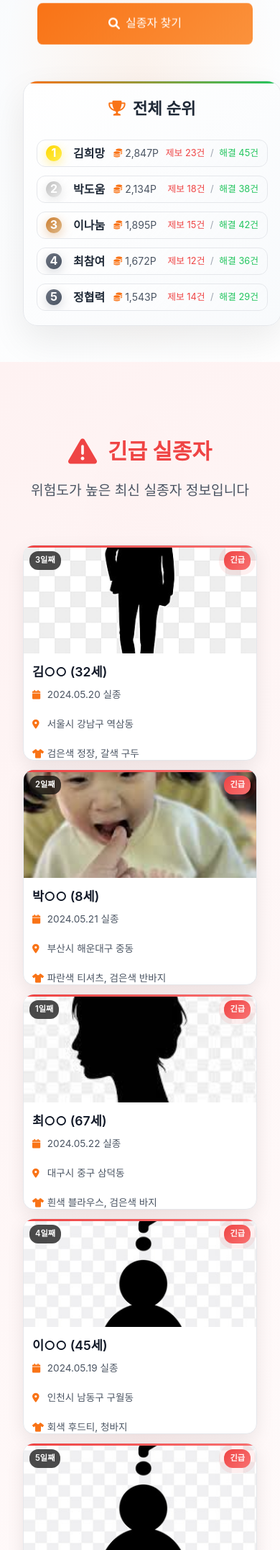
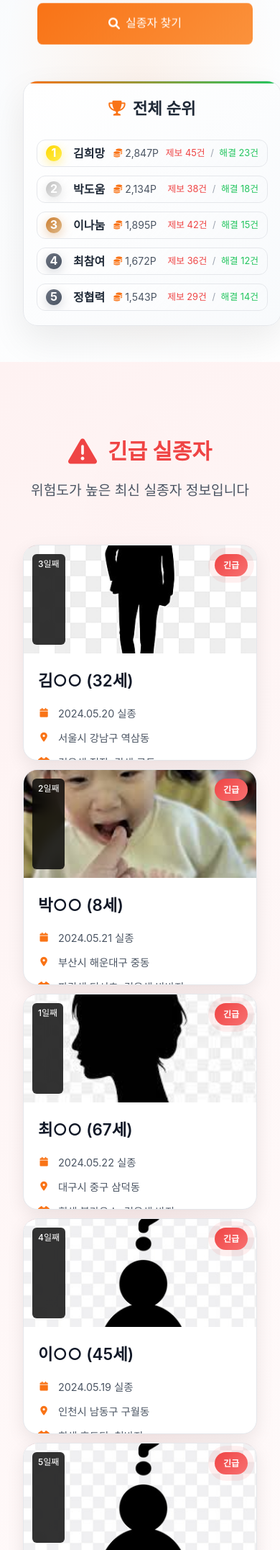
Before and after one commit to ANGIBU/songil, a Flask app: page / in a window 390 px wide. Shown: the part 306-2460 px from the top of the page at 72% size. Run offline with Flask 3, Linux system fonts and the light colour scheme; some libraries are stand-ins or nearby versions.

Commit message:
Automated Commit Update at 2025-05-28 05:19:52

```diff
--- a/static/css/index.css
+++ b/static/css/index.css
@@ -404,9 +404,10 @@
     display: none !important;
 }
 
+/* 실종자 카드 - missing-search.css와 일치하도록 개선 */
 .missing-card {
     background: white;
-    border-radius: 15px;
+    border-radius: 20px;
     overflow: hidden;
     box-shadow: 0 8px 25px rgba(0, 0, 0, 0.08);
     border: 1px solid var(--gray-200);
@@ -420,19 +421,29 @@
 }
 
 .missing-card:hover {
-    transform: translateY(-5px);
-    box-shadow: 0 15px 35px rgba(0, 0, 0, 0.12);
+    transform: translateY(-8px);
+    box-shadow: 0 15px 40px rgba(0, 0, 0, 0.12);
 }
 
-.missing-card.urgent::before {
+.missing-card::before {
     content: '';
     position: absolute;
     top: 0;
     left: 0;
     right: 0;
-    height: 3px;
+    height: 4px;
+    background: linear-gradient(90deg, var(--primary-orange) 0%, var(--primary-orange-light) 100%);
+    transform: scaleX(0);
+    transition: transform 0.3s ease;
+}
+
+.missing-card:hover::before {
+    transform: scaleX(1);
+}
+
+.missing-card.urgent::before {
     background: linear-gradient(90deg, var(--danger-red) 0%, var(--danger-red-light) 100%);
-    z-index: 1;
+    transform: scaleX(1);
 }
 
 .card-image {
@@ -455,11 +466,11 @@
 
 .danger-level {
     position: absolute;
-    top: 8px;
-    right: 8px;
-    padding: 4px 8px;
-    border-radius: 12px;
-    font-size: 0.7rem;
+    top: 12px;
+    right: 12px;
+    padding: 6px 12px;
+    border-radius: 20px;
+    font-size: 0.75rem;
     font-weight: 600;
     color: white;
     backdrop-filter: blur(10px);
@@ -481,25 +492,23 @@
 
 @keyframes dangerPulse {
     0%, 100% { box-shadow: 0 0 0 0 rgba(239, 68, 68, 0.7); }
-    50% { box-shadow: 0 0 0 8px rgba(239, 68, 68, 0); }
+    50% { box-shadow: 0 0 0 10px rgba(239, 68, 68, 0); }
 }
 
 .missing-period {
     position: absolute;
-    top: 8px;
-    left: 8px;
+    bottom: 12px;
+    left: 12px;
+    background: rgba(0, 0, 0, 0.8);
+    color: white;
     padding: 4px 8px;
-    background: rgba(0, 0, 0, 0.7);
-    color: white;
-    border-radius: 12px;
-    font-size: 0.7rem;
-    font-weight: 600;
-    backdrop-filter: blur(10px);
-    z-index: 2;
+    border-radius: 6px;
+    font-size: 0.75rem;
+    font-weight: 500;
 }
 
 .card-content {
-    padding: 15px;
+    padding: 25px;
     height: calc(100% - 150px);
     display: flex;
     flex-direction: column;
@@ -507,18 +516,25 @@
 }
 
 .card-content h3 {
-    font-size: 1.1rem;
+    font-size: 1.4rem;
     font-weight: 600;
     color: var(--gray-900);
-    margin-bottom: 8px;
+    margin-bottom: 15px;
 }
 
 .missing-info {
     color: var(--gray-600);
-    margin-bottom: 12px;
-    line-height: 1.4;
-    font-size: 0.85rem;
+    margin-bottom: 20px;
+    line-height: 1.8;
     flex: 1;
+}
+
+.missing-info p {
+    margin-bottom: 8px;
+    display: flex;
+    align-items: center;
+    gap: 8px;
+    font-size: 0.9rem;
 }
 
 .missing-info span {
@@ -528,8 +544,8 @@
 
 .missing-info i {
     color: var(--primary-orange);
-    margin-right: 5px;
-    width: 12px;
+    width: 16px;
+    text-align: center;
     font-size: 0.8rem;
 }
 
@@ -537,48 +553,52 @@
     display: flex;
     justify-content: space-between;
     align-items: center;
-    gap: 8px;
+    gap: 15px;
     margin-top: auto;
 }
 
 .up-btn {
     display: flex;
     align-items: center;
-    gap: 4px;
+    gap: 8px;
     background: var(--secondary-green-soft);
     color: var(--secondary-green-dark);
     border: 1px solid var(--secondary-green-light);
-    padding: 6px 10px;
-    border-radius: 8px;
+    padding: 12px 18px;
+    border-radius: 10px;
     cursor: pointer;
     transition: all 0.3s ease;
-    font-size: 0.8rem;
-    font-weight: 500;
+    font-size: 0.9rem;
+    font-weight: 600;
+    position: relative;
+    overflow: hidden;
 }
 
 .up-btn:hover {
     background: var(--secondary-green);
     color: white;
-    transform: translateY(-1px);
+    transform: translateY(-2px);
 }
 
 .detail-btn {
     background: linear-gradient(135deg, var(--primary-orange) 0%, var(--primary-orange-light) 100%);
     color: white;
-    padding: 6px 12px;
-    border-radius: 8px;
+    padding: 12px 20px;
+    border-radius: 10px;
     text-decoration: none;
-    font-size: 0.8rem;
-    font-weight: 500;
+    font-size: 0.9rem;
+    font-weight: 600;
     transition: all 0.3s ease;
     display: flex;
     align-items: center;
-    gap: 4px;
+    gap: 8px;
+    position: relative;
+    overflow: hidden;
 }
 
 .detail-btn:hover {
     background: linear-gradient(135deg, var(--primary-orange-dark) 0%, var(--primary-orange) 100%);
-    transform: translateY(-1px);
+    transform: translateY(-2px);
 }
 
 .section-footer {
@@ -1032,7 +1056,7 @@
     }
 
     .card-content {
-        padding: 12px;
+        padding: 20px;
     }
 
     .step {
--- a/static/css/style.css
+++ b/static/css/style.css
@@ -913,7 +913,7 @@ body {
     opacity: 0.9;
 }
 
-/* 물결 캔버스 최적화 - 전체 화면 완전 커버 및 잘림 방지 */
+/* 물결 캔버스 최적화 - 전체 화면 완전 커버 */
 .wave-canvas {
     position: absolute;
     top: 0;
@@ -930,19 +930,6 @@ body {
     -ms-user-select: none;
     /* 부드러운 혼합 모드 */
     mix-blend-mode: soft-light;
-    /* 캔버스 완전 커버를 위한 추가 스타일 - 잘림 방지 완전 해결 */
-    width: 100vw !important;
-    height: 100% !important;
-    min-width: 100vw;
-    min-height: 100%;
-    /* 화면 가장자리 완전 커버 - 스케일 확대 적용 */
-    transform: scale(1.2);
-    transform-origin: center center;
-    /* 가장자리 완전 차단 */
-    margin: 0;
-    padding: 0;
-    border: none;
-    outline: none;
 }
 
 /* CTA 섹션 */
--- a/static/js/index.js
+++ b/static/js/index.js
@@ -127,13 +127,13 @@ const allMissingData = [
     }
 ];
 
-// 순위 데이터 (제보와 해결로 변경)
+// 순위 데이터 (제보와 해결 건수 바꿈)
 const rankingData = [
-    { rank: 1, name: "김희망", points: 2847, region: "서울시", reports: 23, witnesses: 45 },
-    { rank: 2, name: "박도움", points: 2134, region: "부산시", reports: 18, witnesses: 38 },
-    { rank: 3, name: "이나눔", points: 1895, region: "대구시", reports: 15, witnesses: 42 },
-    { rank: 4, name: "최참여", points: 1672, region: "인천시", reports: 12, witnesses: 36 },
-    { rank: 5, name: "정협력", points: 1543, region: "광주시", reports: 14, witnesses: 29 }
+    { rank: 1, name: "김희망", points: 2847, region: "서울시", reports: 45, witnesses: 23 },
+    { rank: 2, name: "박도움", points: 2134, region: "부산시", reports: 38, witnesses: 18 },
+    { rank: 3, name: "이나눔", points: 1895, region: "대구시", reports: 42, witnesses: 15 },
+    { rank: 4, name: "최참여", points: 1672, region: "인천시", reports: 36, witnesses: 12 },
+    { rank: 5, name: "정협력", points: 1543, region: "광주시", reports: 29, witnesses: 14 }
 ];
 
 // 정확히 8개의 긴급 실종자 데이터 선택
@@ -278,17 +278,15 @@ const MissingCard = React.memo(function MissingCard({ data, onUpClick }) {
         React.createElement('div', { className: 'card-content', key: 'content' }, [
             React.createElement('h3', { key: 'title' }, `${data.name} (${data.age}세)`),
             React.createElement('div', { className: 'missing-info', key: 'info' }, [
-                React.createElement('span', { key: 'date' }, [
+                React.createElement('p', { key: 'date' }, [
                     React.createElement('i', { className: 'fas fa-calendar', key: 'date-icon' }),
                     ` ${formatDate(data.date)} 실종`
                 ]),
-                React.createElement('br', { key: 'br1' }),
-                React.createElement('span', { key: 'location' }, [
+                React.createElement('p', { key: 'location' }, [
                     React.createElement('i', { className: 'fas fa-map-marker-alt', key: 'location-icon' }),
                     ` ${data.location}`
                 ]),
-                React.createElement('br', { key: 'br2' }),
-                React.createElement('span', { key: 'description' }, [
+                React.createElement('p', { key: 'description' }, [
                     React.createElement('i', { className: 'fas fa-tshirt', key: 'desc-icon' }),
                     ` ${data.description}`
                 ])
@@ -509,7 +507,7 @@ class IndexAnimations {
                         duration: 0.6,
                         y: 0,
                         opacity: 1,
-                        stagger: 0.08, // 5개에 맞게 조정
+                        stagger: 0.08,
                         ease: 'power2.out'
                     });
                 },
@@ -767,7 +765,7 @@ class IndexPage {
                 const waveCanvas = document.getElementById('waveCanvas');
                 if (waveCanvas && WaveEffect) {
                     this.waveEffect = new WaveEffect(waveCanvas);
-                    console.log('Wave effect initialized with full screen coverage');
+                    console.log('Wave effect initialized with enhanced coverage');
                 }
 
                 // 3D 배경 초기화
@@ -854,7 +852,7 @@ class IndexPage {
             this.hideLoadingOverlay();
         }, 500);
 
-        console.log('Index page ready with enhanced wave coverage');
+        console.log('Index page ready with improved ranking and wave effects');
     }
 
     renderRankings() {
```
Also changed, not shown: other parts of static/css/index.css (+49 -45 lines), static/js/missing-search.js (+3 -121 lines), static/js/three-effects.js.
